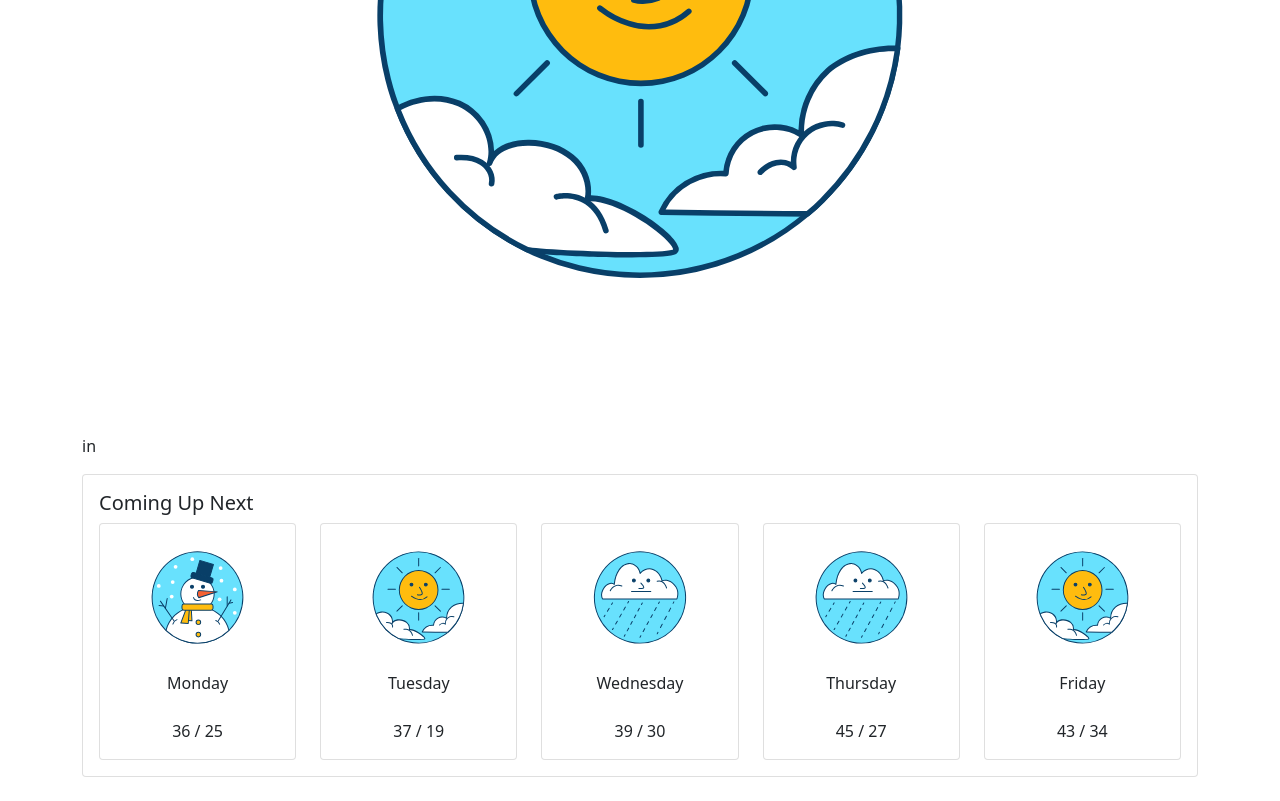
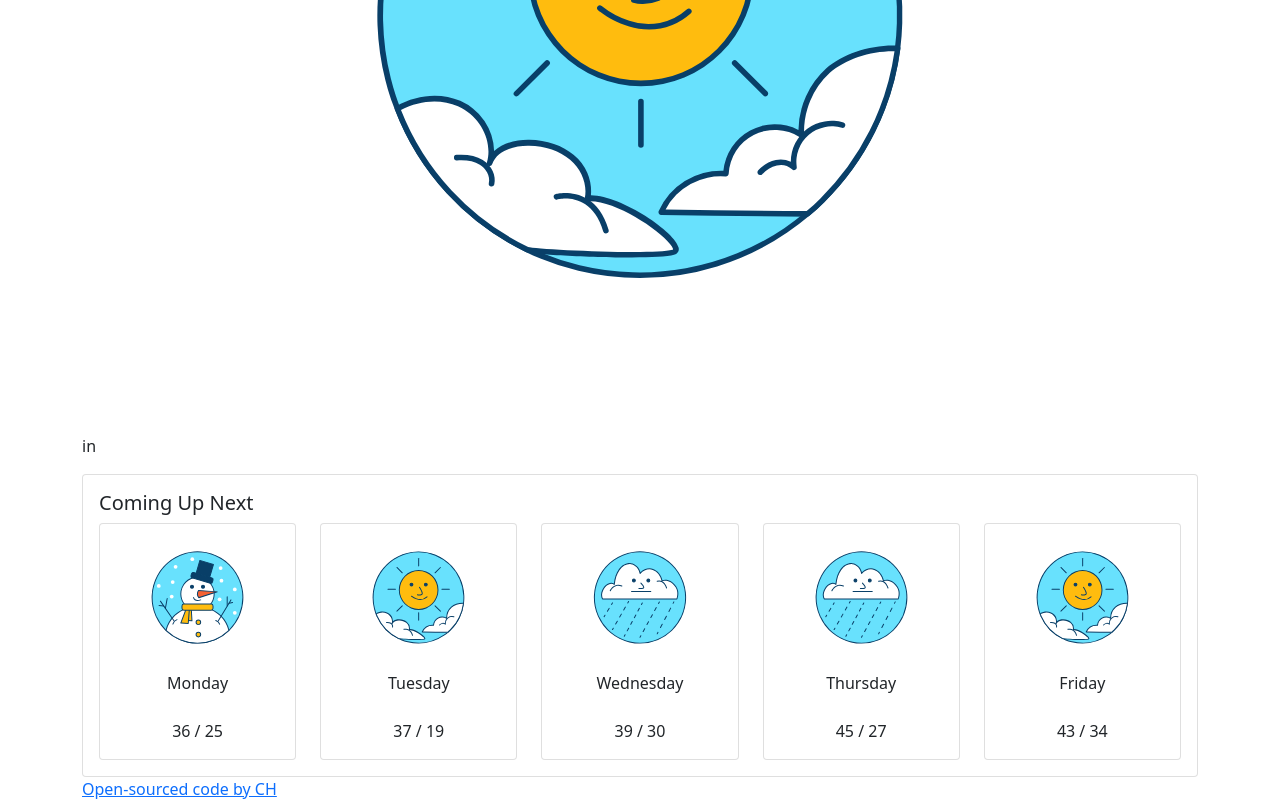
Before and after one commit to hi-crystal/crystal-ball-weather, a website built with Parcel: page Final Project/index.html in a window 1280 px wide. Shown: the part 654-1455 px from the top of the page. Before the commit the page ends 1431 px from the top, so only its background shows below. Built offline with nearby package versions, Linux system fonts and the light colour scheme.

Commit message:
Add link to GitHub

```diff
--- a/Final Project/index.html
+++ b/Final Project/index.html
@@ -133,7 +133,9 @@
           </div>
         </div>
       </div>
-
+      <div id="git-link">
+        <a href="https://github.com/hi-crystal/crystal-ball-weather">Open-sourced code by CH</a>
+      </div>
     <script src="src/index.js"></script>
   </body>
 </html>
```
